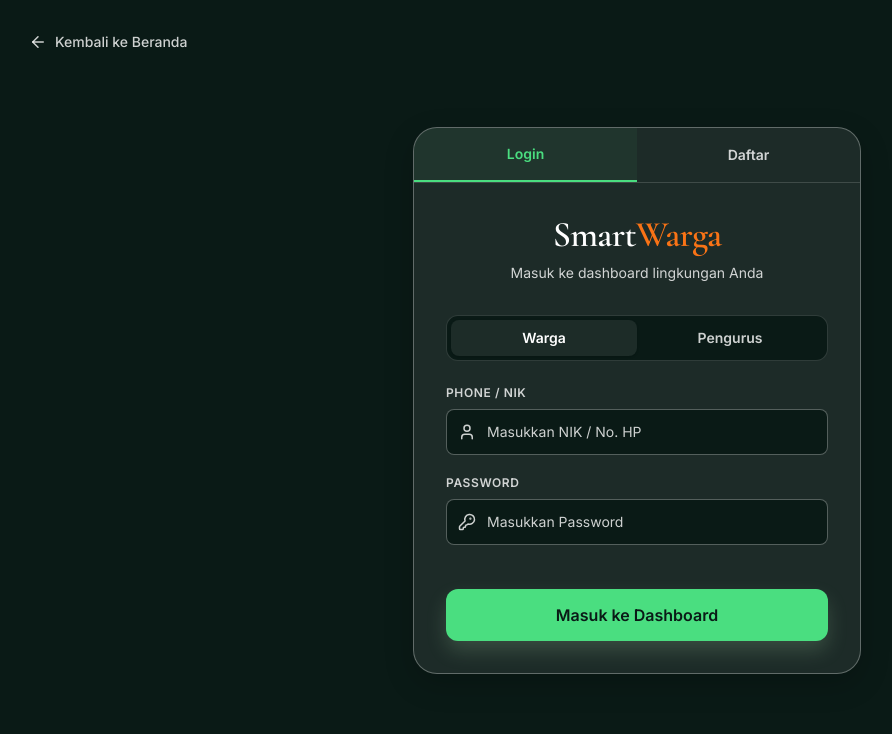
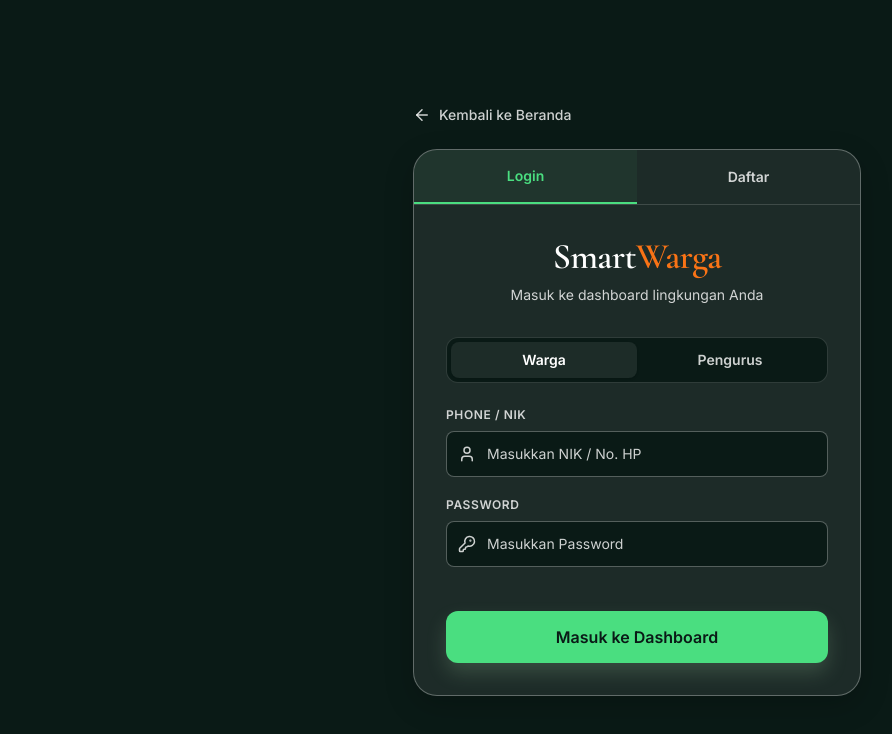
Before and after one commit to timsurrealedu/SmartWarga, a React (Vite) app: page / in a window 1280 px wide. Both pictures are taken after a click on the button "Masuk". Shown: the top 734 px of the page, without its empty margins (3-895 px from the left). Built offline with nearby package versions, Linux system fonts and the light colour scheme.

Commit message:
feat: Improve auth view layout
Adjusted the positioning of the "Back to Landing" button and removed the absolute positioning to integrate it better into the overall form layout. This provides a more consistent and user-friendly experience.

```diff
--- a/src/views/AuthView.tsx
+++ b/src/views/AuthView.tsx
@@ -54,9 +54,9 @@
   };
 
   return (
-    <div className="min-h-screen bg-canvas flex flex-col items-center justify-center p-4 relative">
+    <div className="min-h-screen bg-canvas flex flex-col items-center justify-center p-4">
       {/* Back to Landing */}
-      <div className="absolute top-8 left-8">
+      <div className="w-full max-w-md mb-6">
         <button
           onClick={onBack}
           className="flex items-center gap-2 text-text-muted hover:text-accent transition-colors font-medium text-sm"
```
